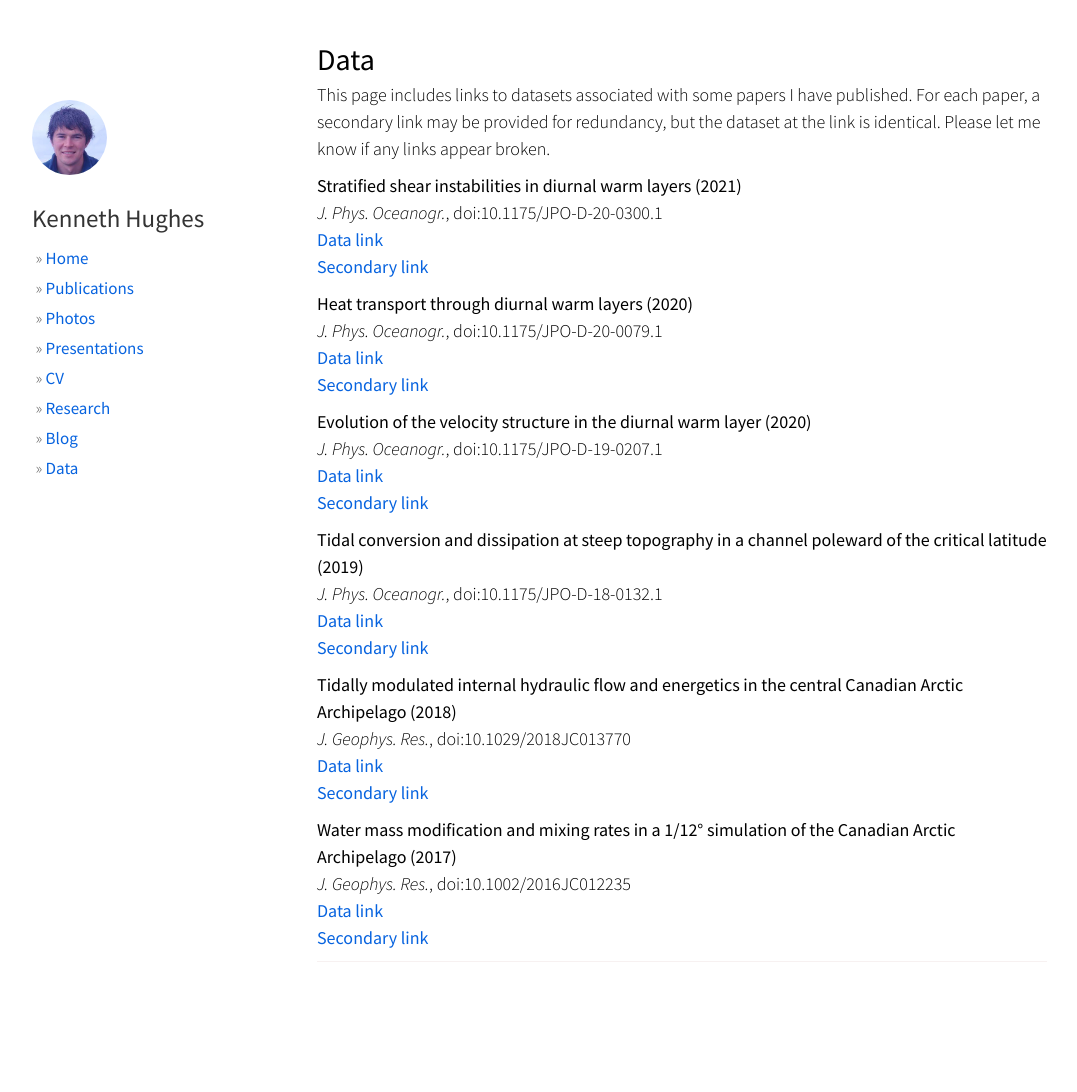
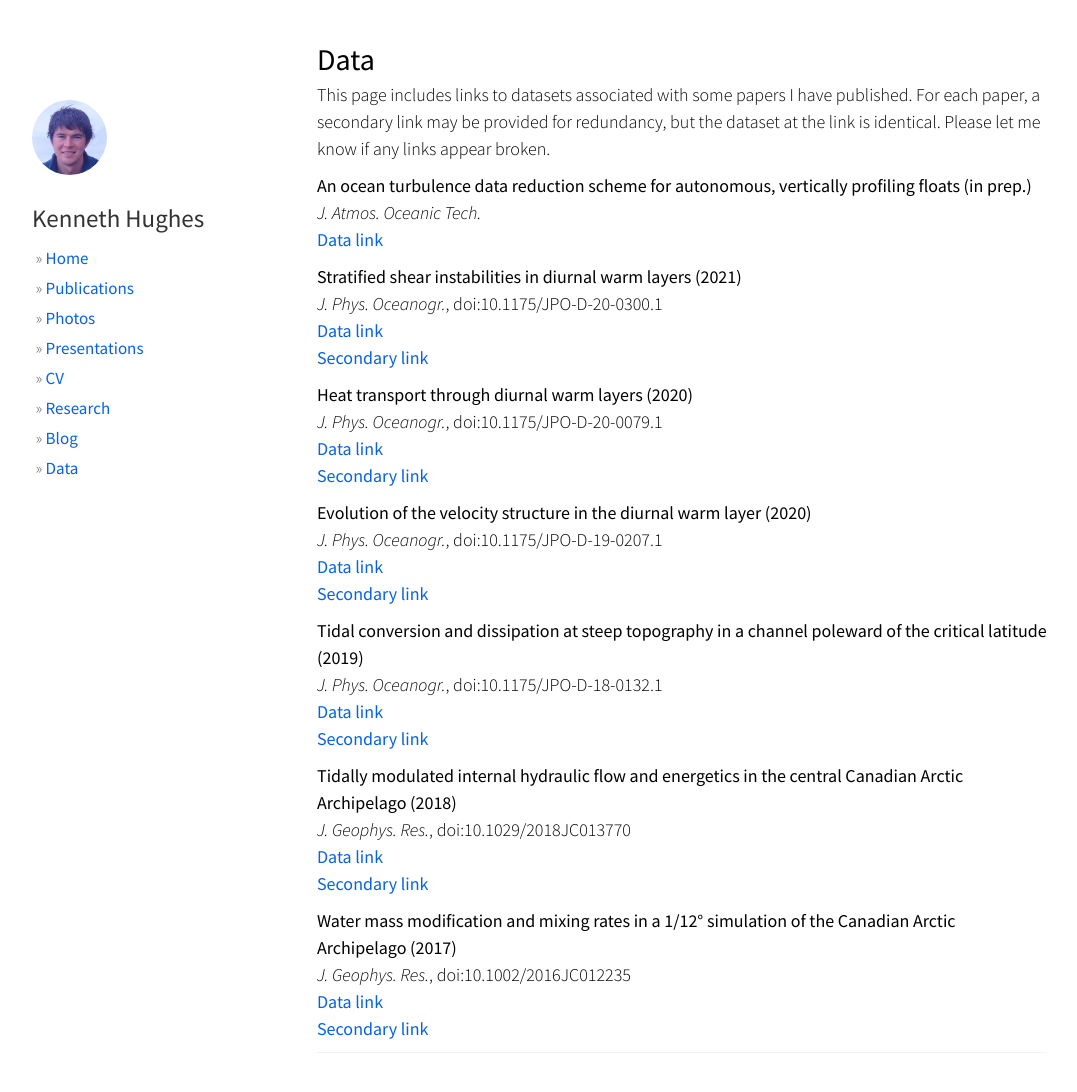
Before and after one commit to hugke729/hugke729.github.io, a Jekyll site: the page built from data/index.md, in a window 1280 px wide and 1106 px high. Shown: the top 1092 px of the window, without its empty margins (53-1130 px from the left). Built offline with Jekyll 4.4.1, drawn with Linux system fonts in a browser that asks for light colours; nearby versions of some CDN libraries.

Commit message:
Add primary link for FCS data

```diff
--- a/data/index.md
+++ b/data/index.md
@@ -8,6 +8,10 @@ css: publications
 ## Data
 
 This page includes links to datasets associated with some papers I have published. For each paper, a secondary link may be provided for redundancy, but the dataset at the link is identical. Please let me know if any links appear broken.
+
+__An ocean turbulence data reduction scheme for autonomous, vertically profiling floats (in prep.)__
+*J. Atmos. Oceanic Tech.*
+[Data link][fcs_reduction_link1]
 
 __Stratified shear instabilities in diurnal warm layers (2021)__
 *J. Phys. Oceanogr.*, doi:10.1175/JPO-D-20-0300.1
@@ -54,3 +58,4 @@ __Water mass modification and mixing rates in a 1/12° simulation of the Canadia
 [heat_flux_link2]: https://drive.google.com/drive/folders/1KdgSu0YsQHJkdo2nPFX86lGl_MgmGAI5?usp=sharing
 [instability_link1]: https://doi.org/10.5281/zenodo.4306931
 [instability_link2]: https://drive.google.com/drive/folders/1mvlUOksvsgJ_m0H2FY8IXJrPuzbeBkBP?usp=sharing
+[fcs_reduction_link1]: https://zenodo.org/record/5553001
```
